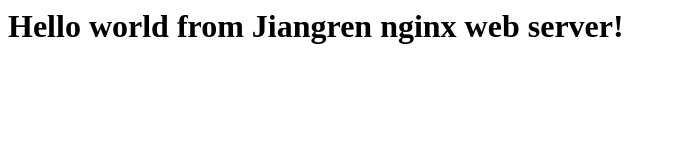
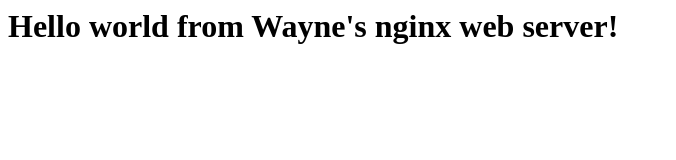
Before and after one commit to JavaScriptN0ob/docker3, a plain HTML site: page web-nginx/index.html in a window 1280 px wide. Shown: the whole page, without its empty margins (0-676 px from the left). Drawn offline with Linux system fonts and the light colour scheme.

```diff
--- a/web-nginx/index.html
+++ b/web-nginx/index.html
@@ -1 +1 @@
-<h1>Hello world from Jiangren nginx web server!</h1>
+<h1>Hello world from Wayne's nginx web server!</h1>
```
